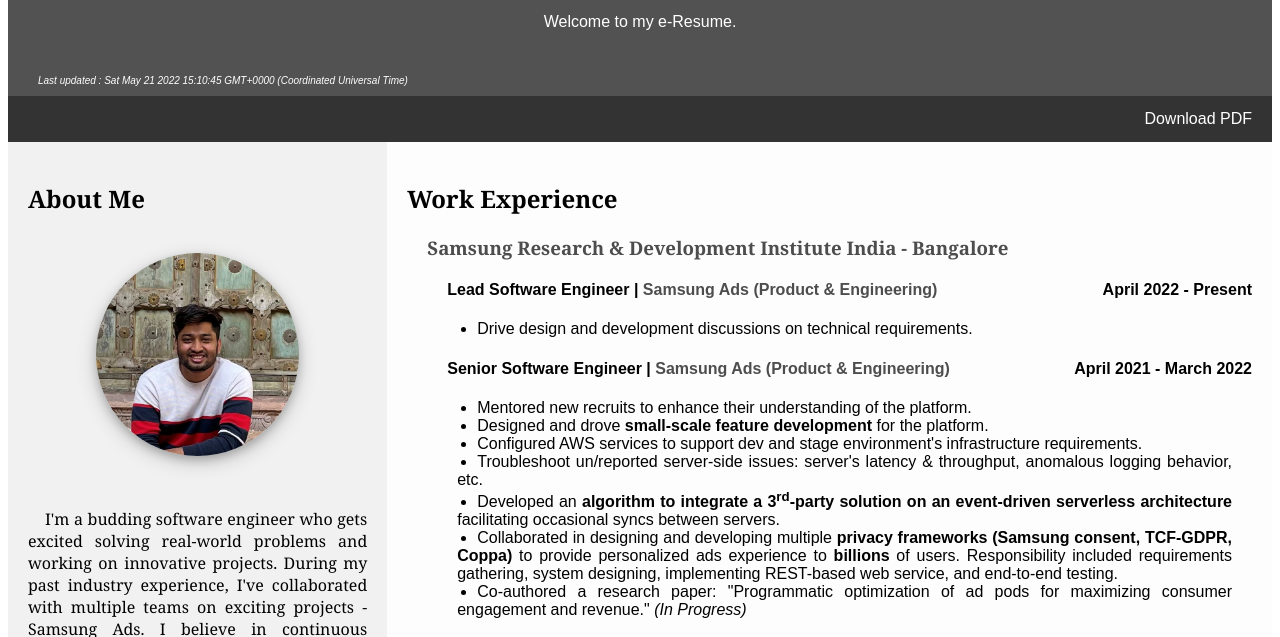
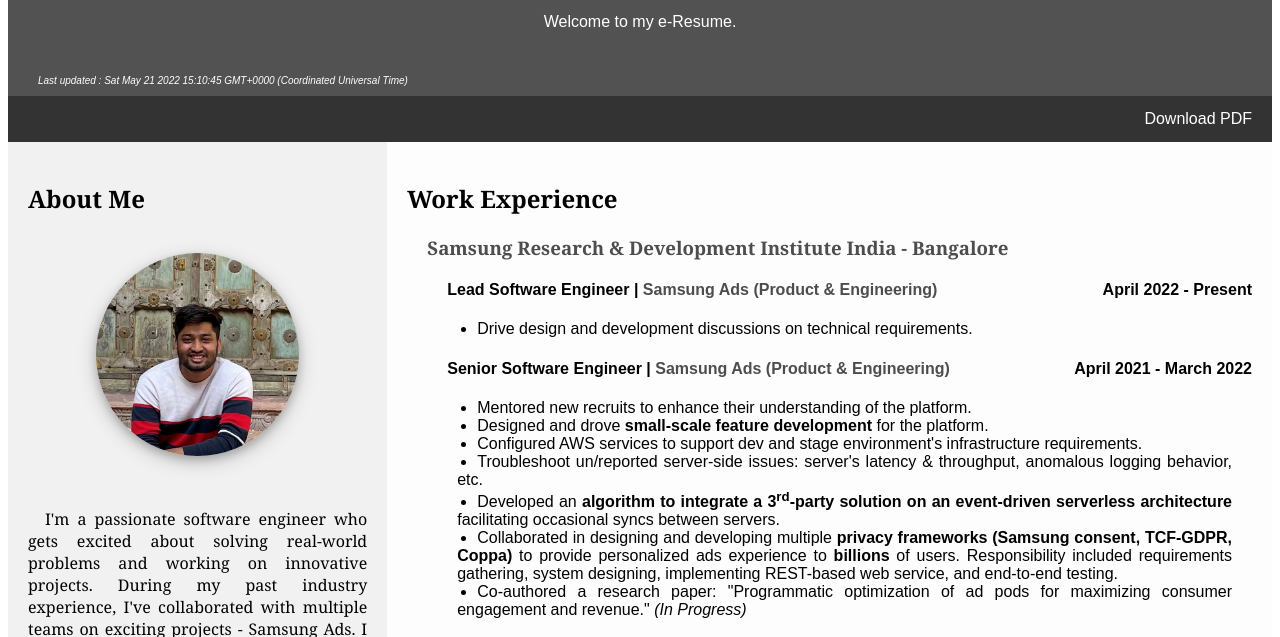
Before and after one commit to maverick-nk/maverick-nk.github.io, a plain HTML site: page index.html in a window 1280 px wide. Shown: the part 229-866 px from the top of the page. Drawn offline with Linux system fonts and the light colour scheme.

Commit message:
Added comments and updated about me.

```diff
--- a/index.html
+++ b/index.html
@@ -51,11 +51,12 @@
         <br />
         <br />
         <p>
-          I'm a budding software engineer who gets excited solving real-world
-          problems and working on innovative projects. During my past industry
-          experience, I've collaborated with multiple teams on exciting projects
-          - Samsung Ads. I believe in continuous learning and parallely work on
-          my technical and non-technical skills.<span id="expand"></span>
+          I'm a passionate software engineer who gets excited about solving
+          real-world problems and working on innovative projects. During my past
+          industry experience, I've collaborated with multiple teams on exciting
+          projects - Samsung Ads. I believe in continuous learning and
+          parallelly work on my technical and non-technical skills.
+          <span id="expand"></span>
           <span id="compress"
             ><br />
             In my free time, I enjoy hanging out with my friends, put my camera
```
Also changed, not shown: script.js (+9 -0 lines).
